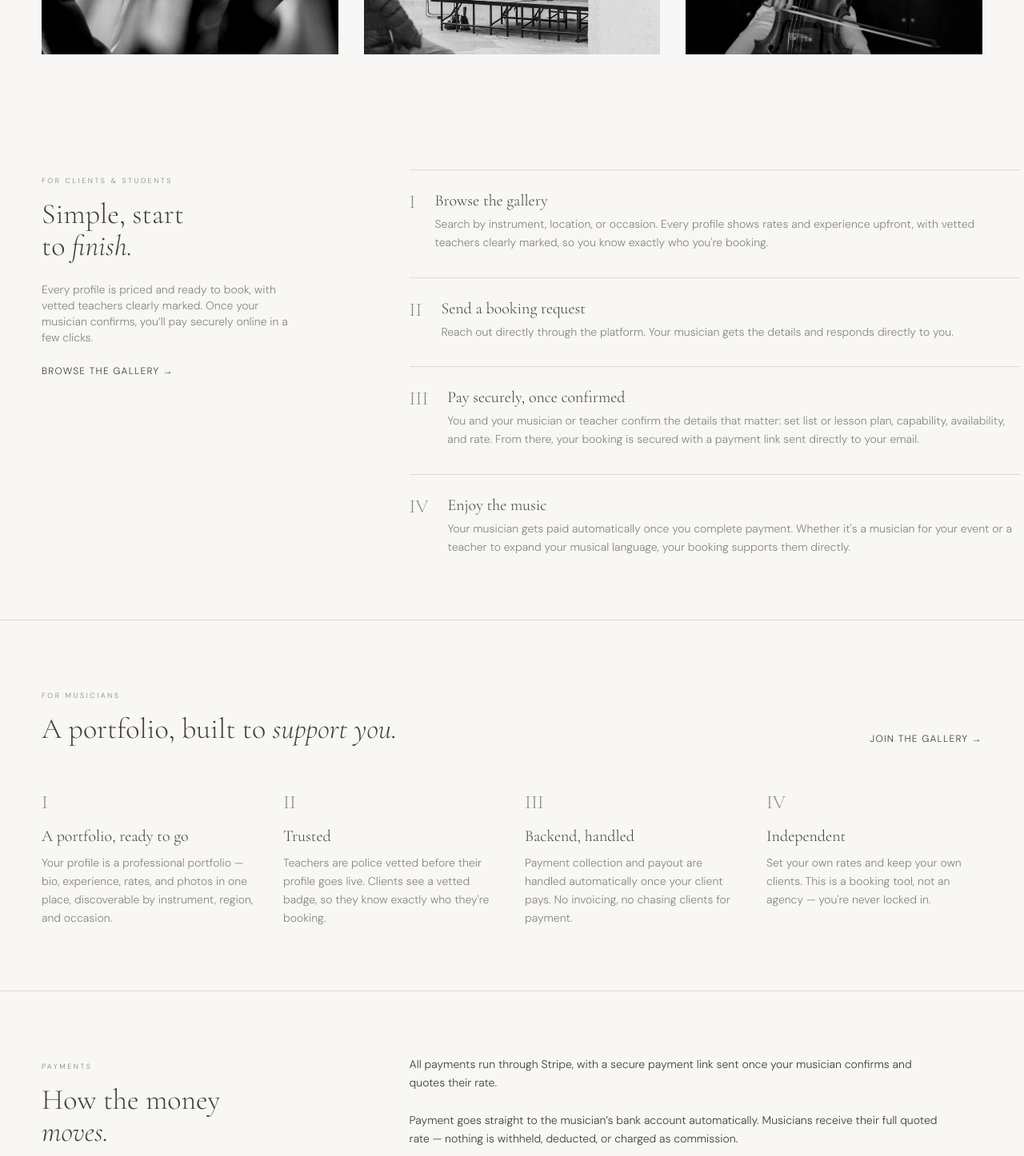
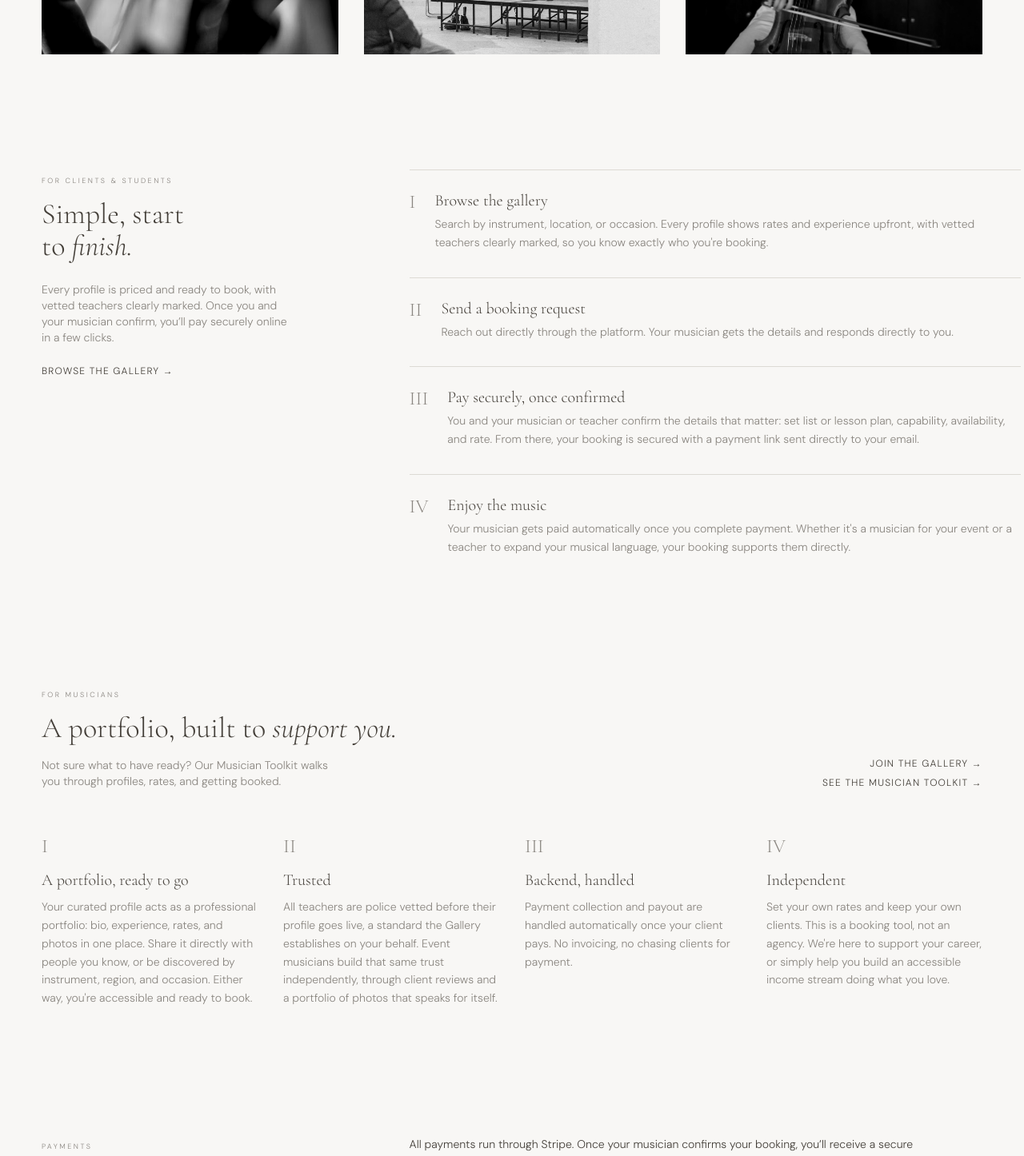
Before and after one commit to musiciangallery/Musician-Gallery, a Next.js app: page /about in a window 1280 px wide. Shown: the part 820-2266 px from the top of the page at 80% size. Built offline with nearby package versions, Linux system fonts and the light colour scheme.

Commit message:
Update page.tsx

```diff
--- a/src/app/about/page.tsx
+++ b/src/app/about/page.tsx
@@ -33,12 +33,12 @@ const musicianPillars = [
   {
     n: "I",
     t: "A portfolio, ready to go",
-    b: "Your profile is a professional portfolio — bio, experience, rates, and photos in one place, discoverable by instrument, region, and occasion.",
+    b: "Your curated profile acts as a professional portfolio: bio, experience, rates, and photos in one place. Share it directly with people you know, or be discovered by instrument, region, and occasion. Either way, you're accessible and ready to book.",
   },
   {
     n: "II",
     t: "Trusted",
-    b: "Teachers are police vetted before their profile goes live. Clients see a vetted badge, so they know exactly who they're booking.",
+    b: "All teachers are police vetted before their profile goes live, a standard the Gallery establishes on your behalf. Event musicians build that same trust independently, through client reviews and a portfolio of photos that speaks for itself.",
   },
   {
     n: "III",
@@ -48,7 +48,7 @@ const musicianPillars = [
   {
     n: "IV",
     t: "Independent",
-    b: "Set your own rates and keep your own clients. This is a booking tool, not an agency — you're never locked in.",
+    b: "Set your own rates and keep your own clients. This is a booking tool, not an agency. We're here to support your career, or simply help you build an accessible income stream doing what you love.",
   },
 ];
 
@@ -107,7 +107,7 @@ export default function AboutPage() {
         </div>
       </section>
 
-      <section className="px-6 md:px-[52px] py-20 border-b border-rule grid md:grid-cols-[35%_65%] gap-12">
+      <section className="px-6 md:px-[52px] py-20 grid md:grid-cols-[35%_65%] gap-12">
         <div>
           <span className="eyebrow">For clients &amp; students</span>
           <h2 className="font-serif text-3xl md:text-4xl mt-3">
@@ -117,8 +117,8 @@ export default function AboutPage() {
           </h2>
           <p className="text-sm text-mid mt-6 max-w-xs">
             Every profile is priced and ready to book, with vetted teachers
-            clearly marked. Once your musician confirms, you&rsquo;ll pay
-            securely online in a few clicks.
+            clearly marked. Once you and your musician confirm,
+            you&rsquo;ll pay securely online in a few clicks.
           </p>
           <Link
             href="/gallery"
@@ -140,17 +140,26 @@ export default function AboutPage() {
         </div>
       </section>
 
-      <section className="px-6 md:px-[52px] py-20 border-b border-rule">
+      <section className="px-6 md:px-[52px] py-20">
         <div className="flex flex-wrap items-end justify-between gap-6 mb-14">
           <div>
             <span className="eyebrow">For musicians</span>
             <h2 className="font-serif text-3xl md:text-4xl mt-3 max-w-md">
               A portfolio, built to <em>support you.</em>
             </h2>
+            <p className="text-sm text-mid mt-4 max-w-sm">
+              Not sure what to have ready? Our Musician Toolkit walks you
+              through profiles, rates, and getting booked.
+            </p>
           </div>
-          <Link href="/join" className="text-xs tracking-[0.1em] uppercase hover:text-accent">
-            Join the gallery &rarr;
-          </Link>
+          <div className="flex flex-col items-end gap-2">
+            <Link href="/join" className="text-xs tracking-[0.1em] uppercase hover:text-accent">
+              Join the gallery &rarr;
+            </Link>
+            <Link href="/toolkit" className="text-xs tracking-[0.1em] uppercase hover:text-accent">
+              See the Musician Toolkit &rarr;
+            </Link>
+          </div>
         </div>
         <div className="grid sm:grid-cols-2 lg:grid-cols-4 gap-8">
           {musicianPillars.map((p) => (
@@ -174,14 +183,15 @@ export default function AboutPage() {
         </div>
         <div className="space-y-6 max-w-2xl">
           <p className="text-sm leading-relaxed">
-            All payments run through Stripe, with a secure payment link
-            sent once your musician confirms and quotes their rate.
+            All payments run through Stripe. Once your musician confirms
+            your booking, you&rsquo;ll receive a secure payment link by
+            email, no invoices needed.
           </p>
           <p className="text-sm leading-relaxed">
-            Payment goes straight to the musician&rsquo;s bank account
-            automatically. Musicians receive their full quoted rate
-            &mdash; nothing is withheld, deducted, or charged as
-            commission.
+            On the musician&rsquo;s side, setup is simple: a one-time
+            Stripe account linked directly to your bank account. From
+            there, every payment lands automatically, in full, with
+            nothing withheld, deducted, or charged as commission.
           </p>
         </div>
       </section>
```
